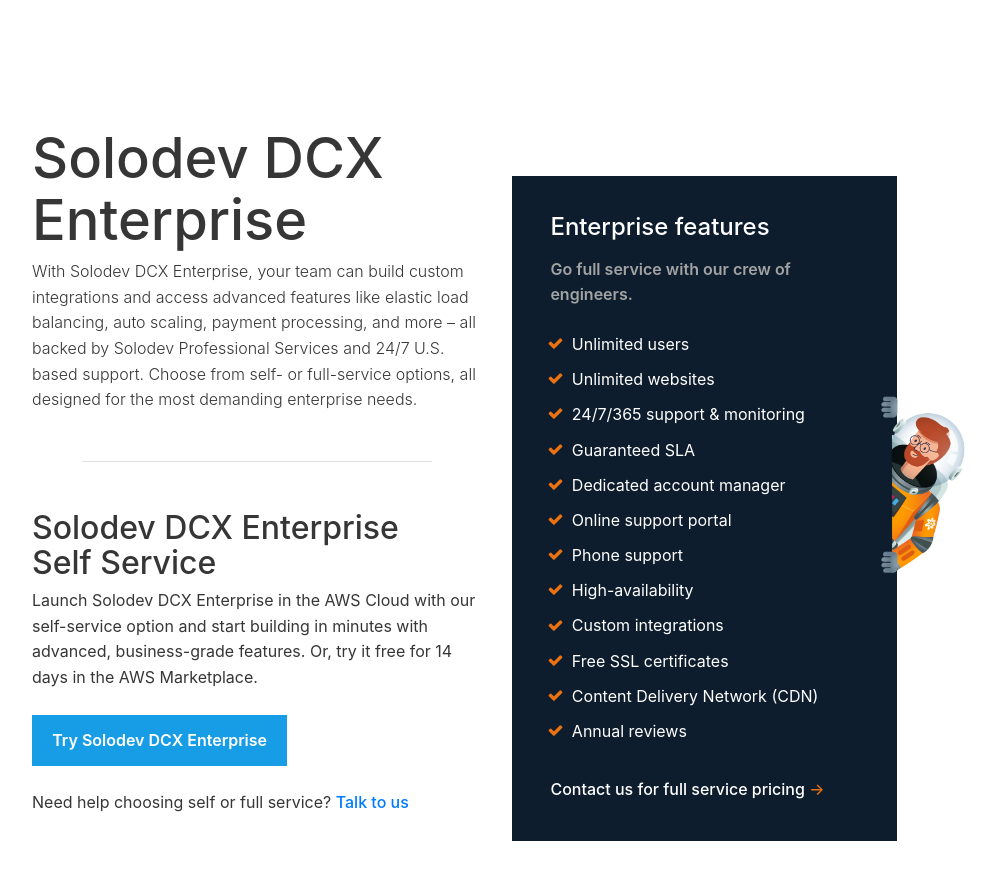
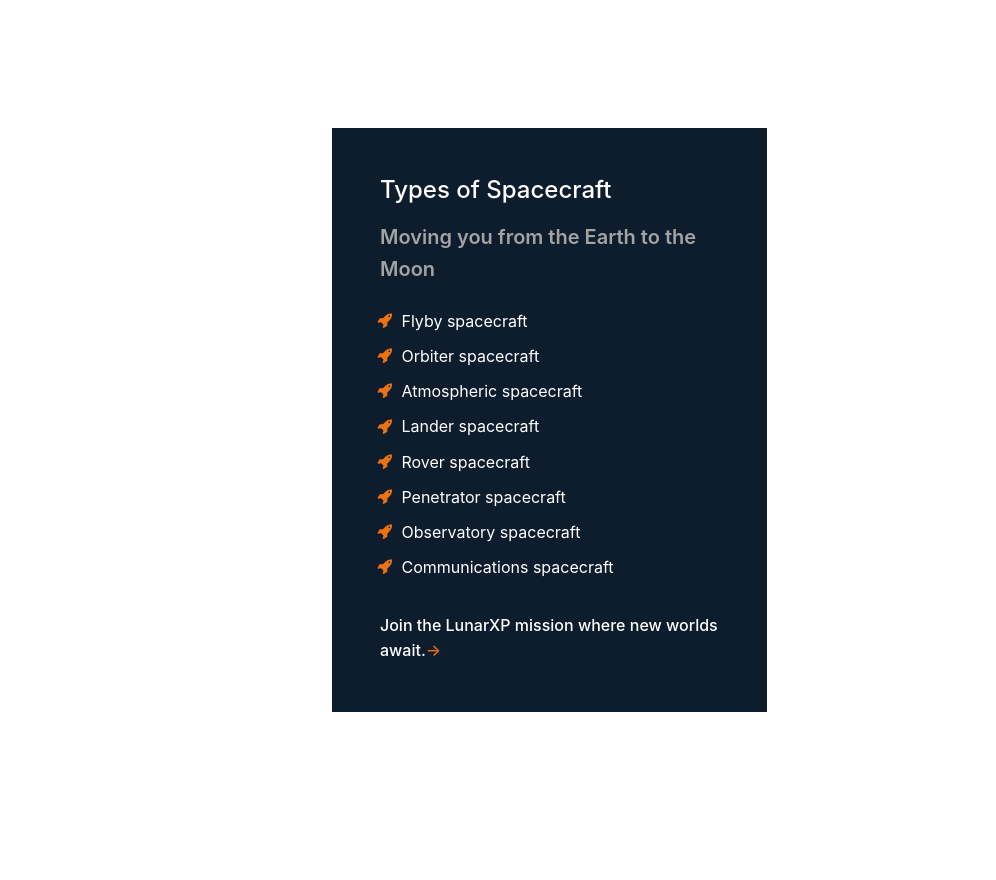
Before and after one commit to paristuzun/bootstrap-stacked-lists, a plain HTML site: page index.html in a window 1280 px wide. Shown: the whole page, without its empty margins (143-1139 px from the left). After the commit the page ends 812 px from the top, so only its background shows below. Drawn offline with nearby package versions, Linux system fonts and the light colour scheme.

Commit message:
initial commit

```diff
--- a/index.html
+++ b/index.html
@@ -4,7 +4,6 @@
     <!-- Required meta tags -->
     <meta charset="utf-8">
     <meta name="viewport" content="width=device-width, initial-scale=1, shrink-to-fit=no">
-
     <!-- Bootstrap CSS -->
     <link rel="stylesheet" href="https://stackpath.bootstrapcdn.com/bootstrap/4.1.3/css/bootstrap.min.css" integrity="sha384-MCw98/SFnGE8fJT3GXwEOngsV7Zt27NXFoaoApmYm81iuXoPkFOJwJ8ERdknLPMO" crossorigin="anonymous">
     <link rel="stylesheet" href="https://stackpath.bootstrapcdn.com/font-awesome/4.7.0/css/font-awesome.min.css">
@@ -20,43 +19,24 @@
 
     <div class="container mt-lg-6 mt-5">
         <div class="row">
-          <div class="col-lg-6 text-lg-left text-center">
-            <h1>Solodev DCX Enterprise</h1>
-            <p class="lead">With Solodev DCX Enterprise, your team can build custom integrations and access advanced features like elastic load balancing, auto scaling, payment processing, and more – all backed by Solodev Professional Services and 24/7 U.S. based support. Choose from self- or full-service options, all designed for the most demanding enterprise needs.</p>
-            <div class="my-5 border-bottom w-350p mr-lg-auto mx-auto"></div>
-            <h2>Solodev DCX Enterprise <br class="d-xl-block d-none">Self Service</h2>
-            <p>Launch Solodev DCX Enterprise in the AWS Cloud with our self-service option and start building in minutes with advanced, business-grade features. Or, try it free for 14 days in the AWS Marketplace.</p>
-            <div class="mt-4">
-              <a class="btn btn-spring btn-lg text-white" href="#">Try Solodev DCX Enterprise</a>
-            </div>
-            <p class="mt-4">Need help choosing self or full service? <a href="#">Talk to us</a></p>
-          </div>
+
           <div class="col-md-10 col-lg-5 col-xl-4 mt-lg-0 mt-5 pr-lg-0 ml-lg-auto">
             <div class="bg-aws-blue text-white p-5">
-              <h3>Enterprise features</h3>
-              <p class="lead fw-500 mt-3"><a href="#" class="text-nobel">Go full service with our crew of engineers.</a></p>
+              <h3>Types of Spacecraft</h3>
+              <p class="lead fw-500 mt-3 text-nobel">Moving you from the Earth to the Moon</p>
               <ul class="mt-4 wrap">
-                <li><span class="fa fa-check text-orange" aria-hidden="true"></span>Unlimited users</li>
-                <li><span class="fa fa-check text-orange" aria-hidden="true"></span>Unlimited websites</li>
-                <li><span class="fa fa-check text-orange" aria-hidden="true"></span>24/7/365 support &amp; monitoring</li>
-                <li><span class="fa fa-check text-orange" aria-hidden="true"></span>Guaranteed SLA</li>
-                <li><span class="fa fa-check text-orange" aria-hidden="true"></span>Dedicated account manager</li>
-                <li><span class="fa fa-check text-orange" aria-hidden="true"></span>Online support portal</li>
-                <li><span class="fa fa-check text-orange" aria-hidden="true"></span>Phone support</li>
-                <li><span class="fa fa-check text-orange" aria-hidden="true"></span>High-availability</li>
-                <li><span class="fa fa-check text-orange" aria-hidden="true"></span>Custom integrations</li>
-                <li><span class="fa fa-check text-orange" aria-hidden="true"></span>Free SSL certificates</li>
-                <li><span class="fa fa-check text-orange" aria-hidden="true"></span>Content Delivery Network (CDN)</li>
-                <li><span class="fa fa-check text-orange" aria-hidden="true"></span>Annual reviews</li>
+                <li><i class="fa fa-rocket text-orange" aria-hidden="true"></i>Flyby spacecraft</li>
+                <li><i class="fa fa-rocket text-orange" aria-hidden="true"></i>Orbiter spacecraft</li>
+                <li><i class="fa fa-rocket text-orange" aria-hidden="true"></i>Atmospheric spacecraft</li>
+                <li><i class="fa fa-rocket text-orange" aria-hidden="true"></i>Lander spacecraft</li>
+                <li><i class="fa fa-rocket text-orange" aria-hidden="true"></i>Rover spacecraft</li>
+                <li><i class="fa fa-rocket text-orange" aria-hidden="true"></i>Penetrator spacecraft</li>
+                <li><i class="fa fa-rocket text-orange" aria-hidden="true"></i>Observatory spacecraft</li>
+                <li><i class="fa fa-rocket text-orange" aria-hidden="true"></i>Communications spacecraft</li>
               </ul>
               <div class="pt-3">
-                <a href="#" class="text-white">Contact us for full service pricing <span class="text-orange pr-2">→</span></a>
+                <a href="#" class="text-white">Join the LunarXP mission where new worlds await.<span class="text-orange pr-2">→</span></a>
               </div>
-            </div>
-          </div>
-          <div class="d-none d-xl-block col-lg-1 pl-lg-0 pr-1">
-            <div class="top-0 right-0 neg-margin-left-s h-100 d-flex align-items-center">
-              <img alt="Commander Hiding Image" class="w-100 pr-2" src="images/ent-char.png">
             </div>
           </div>
         </div>
--- a/style.css
+++ b/style.css
@@ -1,47 +1,18 @@
 body {
-    font-family: Inter, proxima-nova, "Helvetica Neue", Helvetica, Roboto, Arial, sans-serif;
 	color: #363636;
 	padding: 80px 0 100px 0;
 	line-height: 1.6;
 	font-size: 1rem;
 }
 
-  /* Layout */
 ul.wrap {
     margin-left: 2.1rem;
-  }
-
-  ul {
     padding: 0;
 }
-
 ul.wrap li {
 	text-indent: -0.76em;
     margin-bottom: 0.6rem;
-  }
-
-  .right-0 {
-    right: 0 !important;
-  }
-
-  .top-0 {
-    top: 0 !important;
-  }
-
-  .neg-margin-left-s {
-    margin-left: -1rem !important;
-  }
-
-  .h-100 {
-    height: 100% !important;
-  }
-
-  .p-5 {
-    padding: 2.4rem !important;
-  }
-
-  .w-350p {
-    width: 350px !important;
+    list-style-type: none;
 }
 
 /* Colors */
@@ -49,196 +20,57 @@
 .text-white {
 	color: #fff !important;
 }
-
 .bg-aws-blue {
 	background-color: #0d1d2d !important;
 }
-
 .text-nobel {
 	color: #a3a3a3 !important;
 	font-weight: 600;
-  }
-
-  .btn-spring {
-    color: #fff;
-    background-color: #179de5;
-    border-color: #179de5;
-  }
-
-  .btn {
-    display: inline-block;
-    font-weight: 400;
-    text-align: center;
-    vertical-align: middle;
-    user-select: none;
-    padding: 0.375rem 0.75rem;
-    font-size: 1rem;
-    line-height: 1.5;
-    border-radius: 0;
-    transition: color 0.15s ease-in-out, background-color 0.15s ease-in-out, border-color 0.15s ease-in-out, box-shadow 0.15s ease-in-out;
-  }
-
-  .btn-group-lg>.btn,
-  .btn-lg {
-    padding: 0.8rem 1.2rem;
-    font-size: 1rem;
-    font-weight: 600;
-  }
-
-
-  /* Typography */
-
-  .h1,
-  .h2,
-  .h3,
-  .h4,
-  .h5,
-  .h6,
-  h1,
-  h2,
-  h3,
-  h4,
-  h5,
-  h6 {
-    -webkit-font-smoothing: antialiased;
-    -moz-osx-font-smoothing: grayscale;
-    line-height: 1.1;
-  }
-
-
-  .h1,
-  h1 {
-    font-size: 2.8rem;
 }
 
 .h3,
 h3 {
 	font-size: 1.5rem;
 }
-
-  .lead {
-    font-size: 1rem;
-    font-weight: 300;
-  }
-
-  .fw-500 {
-    font-weight: 500;
-  }
-
 a {
 	font-weight: 500;
 }
-
-  .fa-check::before {
+.fa-rocket::before {
 	font-family: FontAwesome;
-    content: "\f00c";
+	content: "\f135";
 	display: inline-block;
 	padding-right: 3px;
 	vertical-align: middle;
 }
 
-  .fa {
-    display: inline-block;
-    font: 14px/1;
-    font-size: inherit;
-    text-rendering: auto;
-    -webkit-font-smoothing: antialiased;
-    -moz-osx-font-smoothing: grayscale;
-  }
-
-  ul li {
-    list-style-type: none;
-  }
-
 ul.wrap li .fa {
 	padding-right: 0;
 }
-
 .text-orange {
 	color: #ec7211 !important;
 }
-
 @media (min-width: 768px) {
 	.col-md-10 {
 		flex: 0 0 83.333333%;
 		max-width: 83.333333%;
 	}
-
 	.container {
 		max-width: 720px;
 	}
-
 	.d-xl-block {
 		display: block!important;
 	}
-
-
 	.col-lg-1 {
 		-ms-flex: 0 0 8.333333%;
 		flex: 0 0 8.333333%;
 		max-width: 8.333333%;
 	}
 }
-
 @media (min-width: 576px) {
 	.container {
 		max-width: 540px;
 	}
-
 	.text-lg-left {
 		text-align: left!important;
 	}
 }
-
-
-@media (min-width: 992px) {
-.mt-lg-6, .my-lg-6 {
-    margin-top: 4rem!important;
-}
-
-.col-lg-6 {
-    flex: 0 0 50%;
-    max-width: 50%;
-}
-
-.ml-lg-auto, .mx-lg-auto {
-    margin-left: auto!important;
-}
-.container {
-    max-width: 960px;
-}
-
-.pr-lg-0, .px-lg-0 {
-    padding-right: 0!important;
-}
-.mt-lg-0, .my-lg-0 {
-    margin-top: 0!important;
-}
-.mt-5, .my-5 {
-    margin-top: 3rem!important;
-}
-
-.col-lg-5 {
-    flex: 0 0 41.666667%;
-    max-width: 41.666667%;
-}
-
-
-.h1,
-h1 {
-  font-size: 3.5rem;
-}
-}
-
-@media (min-width: 768px) and (max-width: 991px) {
-.col-lg-1 {
-    -ms-flex: 0 0 8.333333%;
-    flex: 0 0 16%;
-    max-width: 16%;
-    padding-left: 0;
-}
-
-.col-md-10 {
-    padding-right: 0;
-}
-}
```
Also changed, not shown: images/ent-char.png (deleted), 1 other file. Lines whose indentation alone changed are shown as unchanged.
